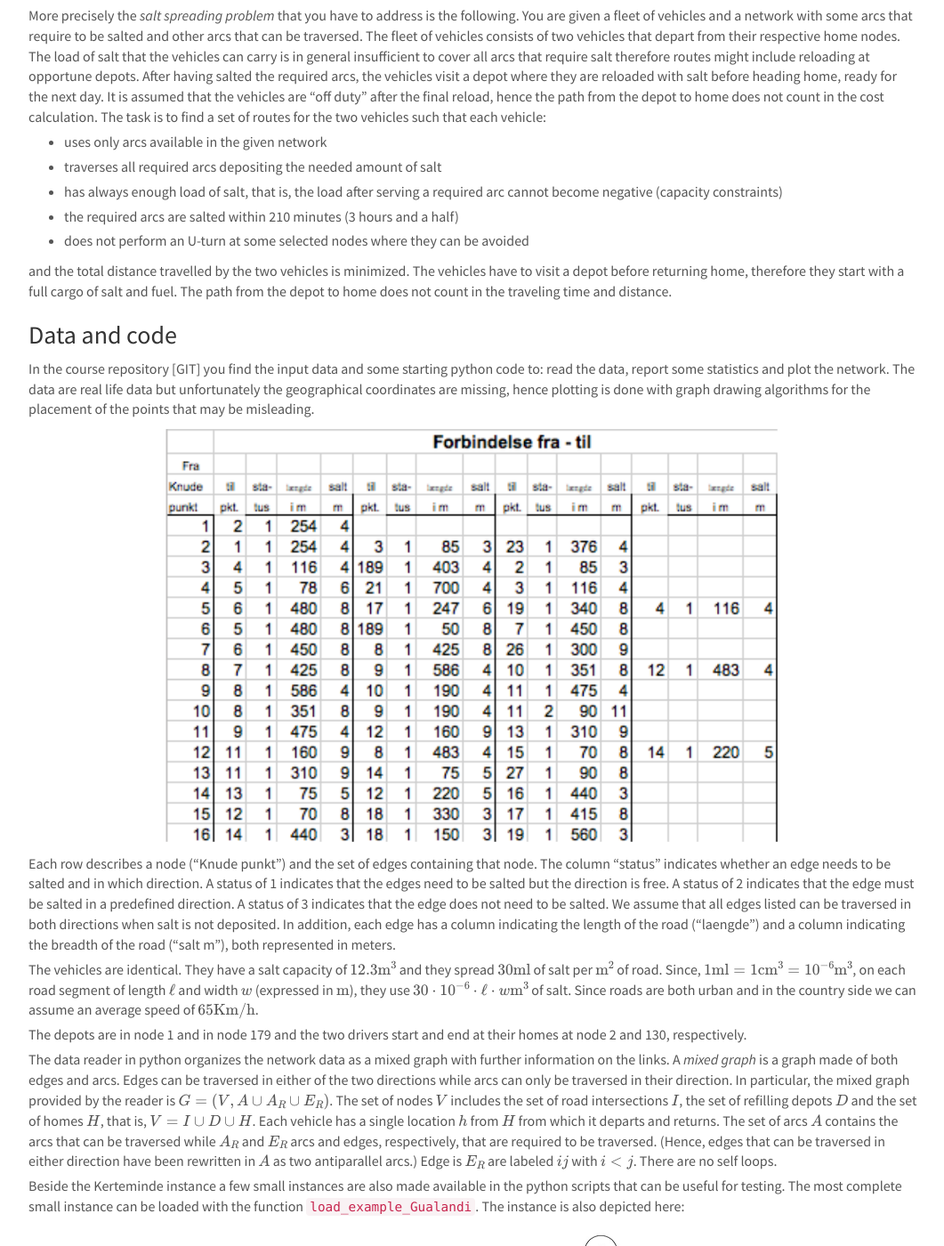
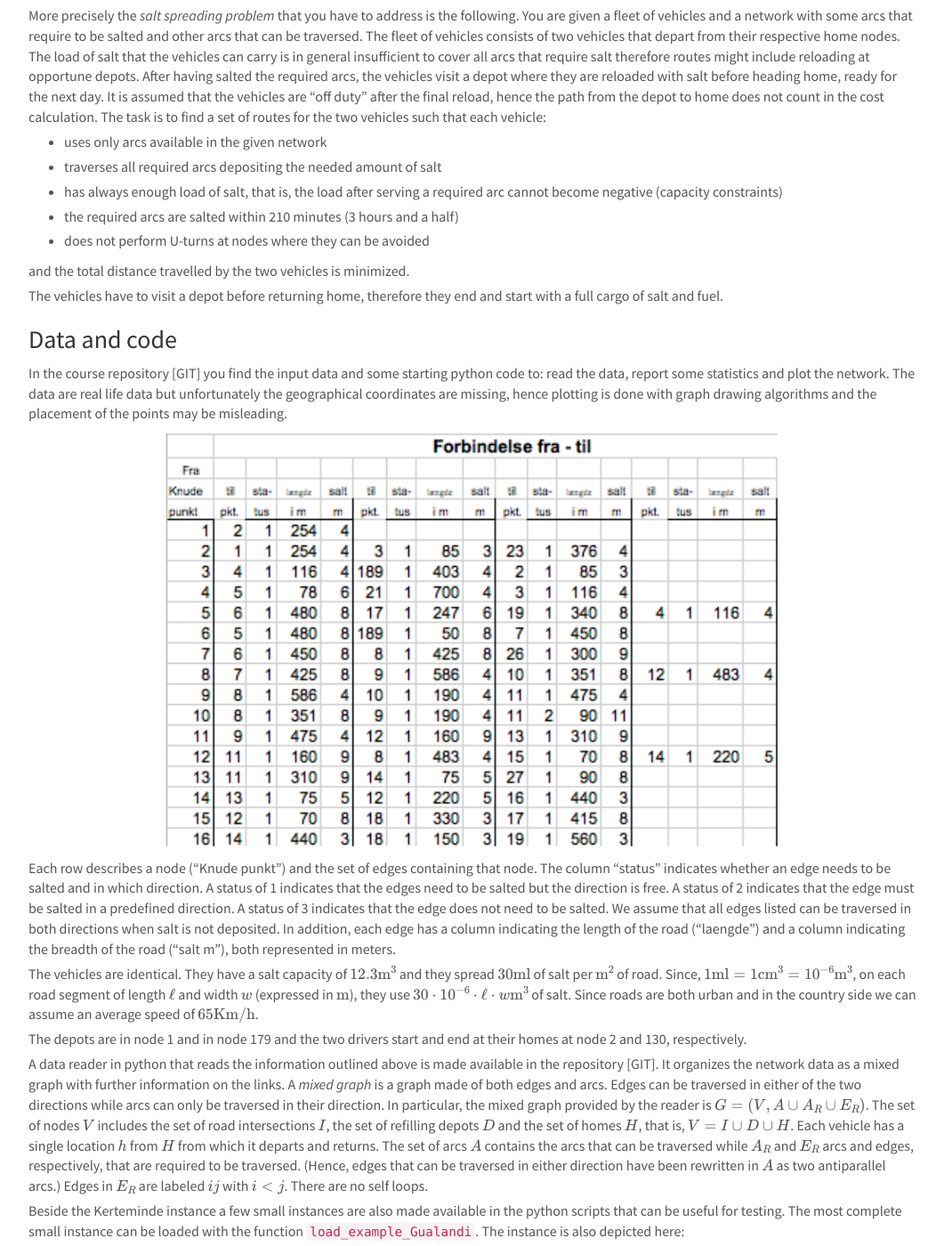
Before and after one commit to DM872/dm872.github.io, a Jekyll site: the page built from _posts/2021-05-28-salt_spreading.md, in a window 1280 px wide and 1400 px high, scrolled down 702 px. Shown: the whole window at 89% size, without its empty margins (108-1169 px from the left). Built offline with Jekyll 4.4.1, drawn with Linux system fonts in a browser that asks for light colours; nearby versions of some CDN libraries; formulas are drawn with MathJax 3; a script that is not in the unit is left out; comment, search, counter and statistics services are not loaded; some of the changed text lies outside the part shown.

Commit message:
typos in salt spreadning description

```diff
--- a/_posts/2021-05-28-salt_spreading.md
+++ b/_posts/2021-05-28-salt_spreading.md
@@ -70,25 +70,27 @@ to find a set of routes for the two vehicles such that each vehicle:
 
 - the required arcs are salted within 210 minutes (3 hours and a half)
 
-- does not perform an U-turn at some selected nodes where they can be avoided
+- does not perform U-turns at nodes where they can be avoided
 
-and the total distance travelled by the two vehicles is minimized. The
-vehicles have to visit a depot before returning home, therefore they
-start with a full cargo of salt and fuel. The path from the depot
-to home does not count in the traveling time and distance.
+and the total distance travelled by the two vehicles is minimized.
 
+The vehicles have to visit a depot before returning home, therefore they
+end and start with a full cargo of salt and fuel.
+
+<!-- The path from the
+depot to home does not count in the traveling time and distance.
+-->
 
 
 
 
 ### Data and code
 
-In the course repository [GIT] you find the input data and some
-starting python code to: read the data, report some statistics and
-plot the network. The data are real life data but unfortunately
-the geographical coordinates are missing, hence plotting is done with
-graph drawing algorithms for the placement of the points that may be
-misleading.
+In the course repository [GIT] you find the input data and some starting
+python code to: read the data, report some statistics and plot the
+network. The data are real life data but unfortunately the geographical
+coordinates are missing, hence plotting is done with graph drawing
+algorithms and the placement of the points may be misleading.
 
 
 ![instance]({{ "/assets/images/data_excerpt.png" | absolute_url }}){:width="70%" .center-image }
@@ -120,20 +122,21 @@ The depots are in node 1 and in node 179 and the two drivers start and
 end at their homes at node 2 and 130, respectively.
 
 
-The data reader in python organizes the network data as a mixed graph
-with further information on the links. A *mixed graph* is a graph made
-of both edges and arcs. Edges can be traversed in either of the two
-directions while arcs can only be traversed in their direction.  In
-particular, the mixed graph provided by the reader is $G=(V,A \cup
+A data reader in python that reads the information outlined above is
+made available in the repository [GIT]. It organizes the network data as a
+mixed graph with further information on the links. A *mixed graph* is a
+graph made of both edges and arcs. Edges can be traversed in either of
+the two directions while arcs can only be traversed in their direction.
+In particular, the mixed graph provided by the reader is $G=(V,A \cup
 A_{R} \cup E_{R})$. The set of nodes $V$ includes the set of road
-intersections $I$, the set of refilling depots $D$ and the set of
-homes $H$, that is, $V=I \cup D \cup H$. Each vehicle has a single
-location $h$ from $H$ from which it departs and returns.  The set of
-arcs $A$ contains the arcs that can be traversed while $A_R$ and $E_R$
-arcs and edges, respectively, that are required to be
-traversed. (Hence, edges that can be traversed in either direction
-have been rewritten in $A$ as two antiparallel arcs.) Edge is $E_R$
-are labeled $ij$ with $i<j$. There are no self loops.
+intersections $I$, the set of refilling depots $D$ and the set of homes
+$H$, that is, $V=I \cup D \cup H$. Each vehicle has a single location
+$h$ from $H$ from which it departs and returns.  The set of arcs $A$
+contains the arcs that can be traversed while $A_R$ and $E_R$ arcs and
+edges, respectively, that are required to be traversed. (Hence, edges
+that can be traversed in either direction have been rewritten in $A$ as
+two antiparallel arcs.) Edges in $E_R$ are labeled $ij$ with
+$i<j$. There are no self loops.
 
 <!-- This graph is obtained
 by substituting
```
Also changed, not shown: other parts of _posts/2021-05-28-salt_spreading.md (+6 -5 lines).
